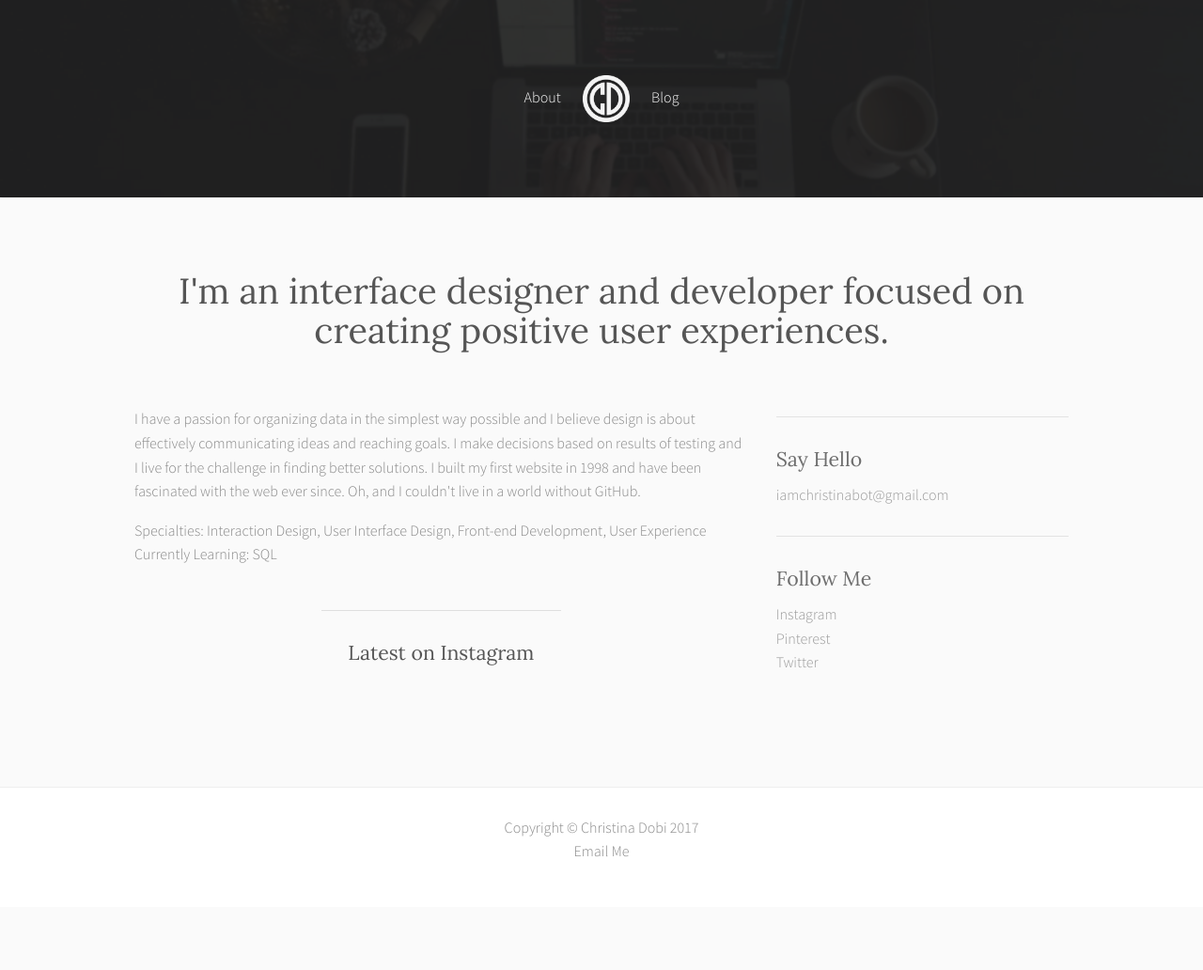
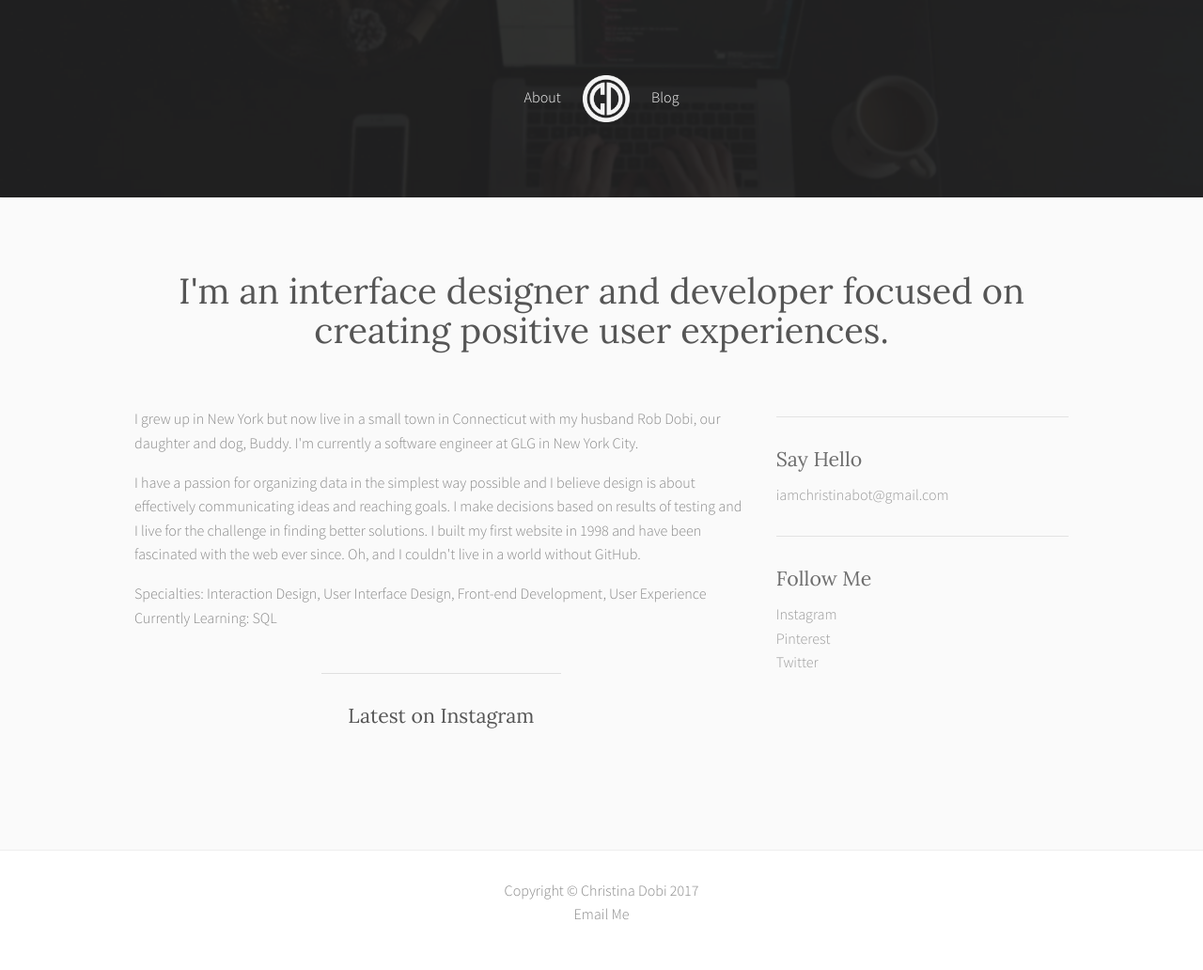
Before and after one commit to iamchristinabot/iamchristinabot.github.io, a Jekyll site: the page built from about.html, in a window 1280 px wide. Shown: the whole page at 94% size. Built offline with Jekyll 4.4.1, drawn with Linux system fonts in a browser that asks for light colours; nearby versions of some CDN libraries; before the commit the page ends 965 px from its top, so only the background shows below that.

Commit message:
Update bio

```diff
--- a/about.html
+++ b/about.html
@@ -19,12 +19,18 @@ sidebar-email: true
     </div>
     <div class="row fadeIn">
       <div class="col-sm-8">
-        <p>I have a passion for organizing data in the simplest way possible and I believe design is about effectively communicating ideas and reaching goals. I make decisions based on results of testing and I live for the challenge in finding better solutions. I built my first website in 1998 and have been fascinated with the web ever since. Oh, and I couldn't live in a world without GitHub.</p>
+        <p>
+          I grew up in New York but now live in a small town in Connecticut with my husband <a href="http://robdobi.com" target="_blank">Rob Dobi</a>, our daughter and dog, Buddy. I'm currently a software engineer at GLG in New York City.
+        </p>
+        <p>
+          I have a passion for organizing data in the simplest way possible and I believe design is about effectively communicating ideas and reaching goals. I make decisions based on results of testing and I live for the challenge in finding better solutions. I built my first website in 1998 and have been fascinated with the web ever since. Oh, and I couldn't live in a world without GitHub.
+        </p>
         <p>
           Specialties: Interaction Design, User Interface Design, Front-end Development, User Experience
           <br>
           Currently Learning: SQL
         </p>
+
         <div class="row">
           <div class="col-sm-5 col-centered text-center">
             <hr>
```
